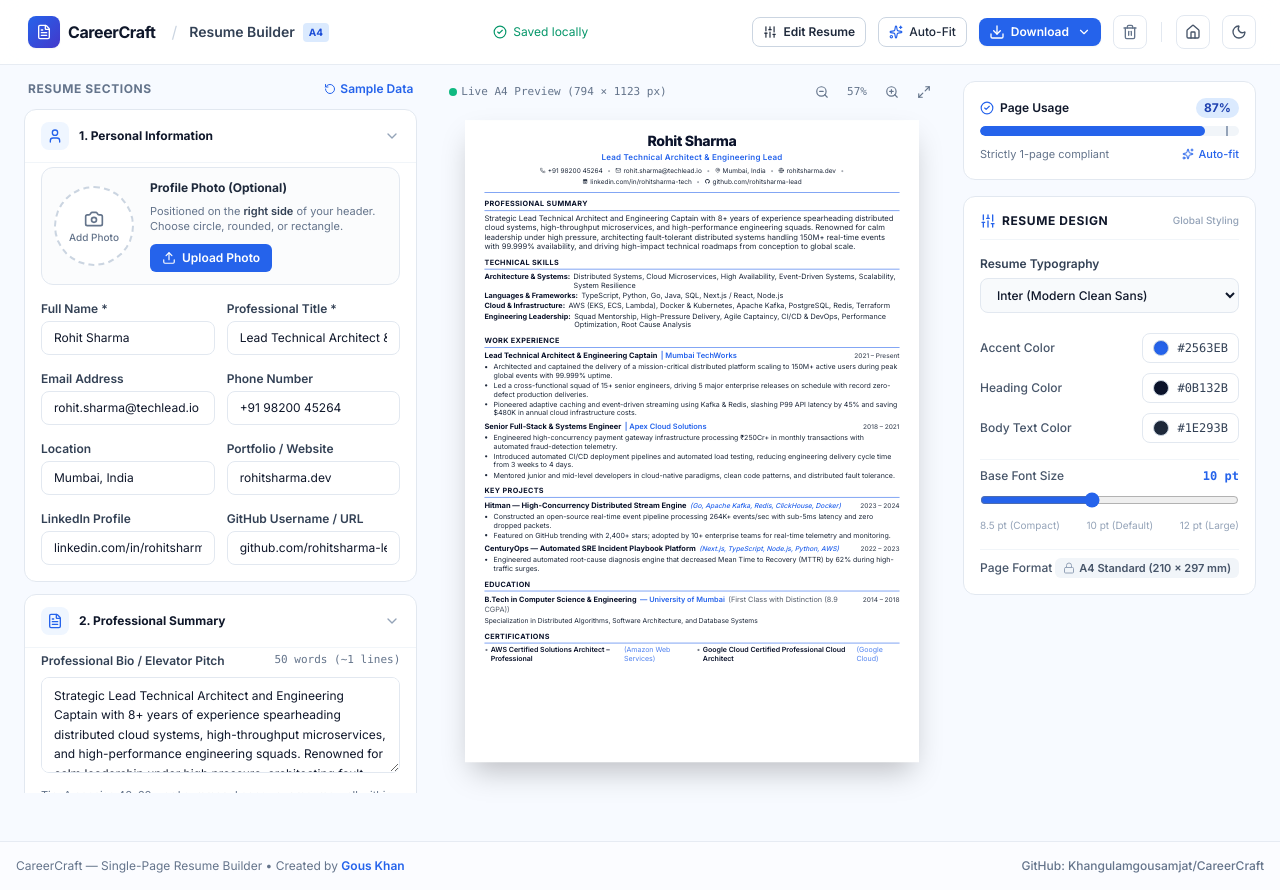
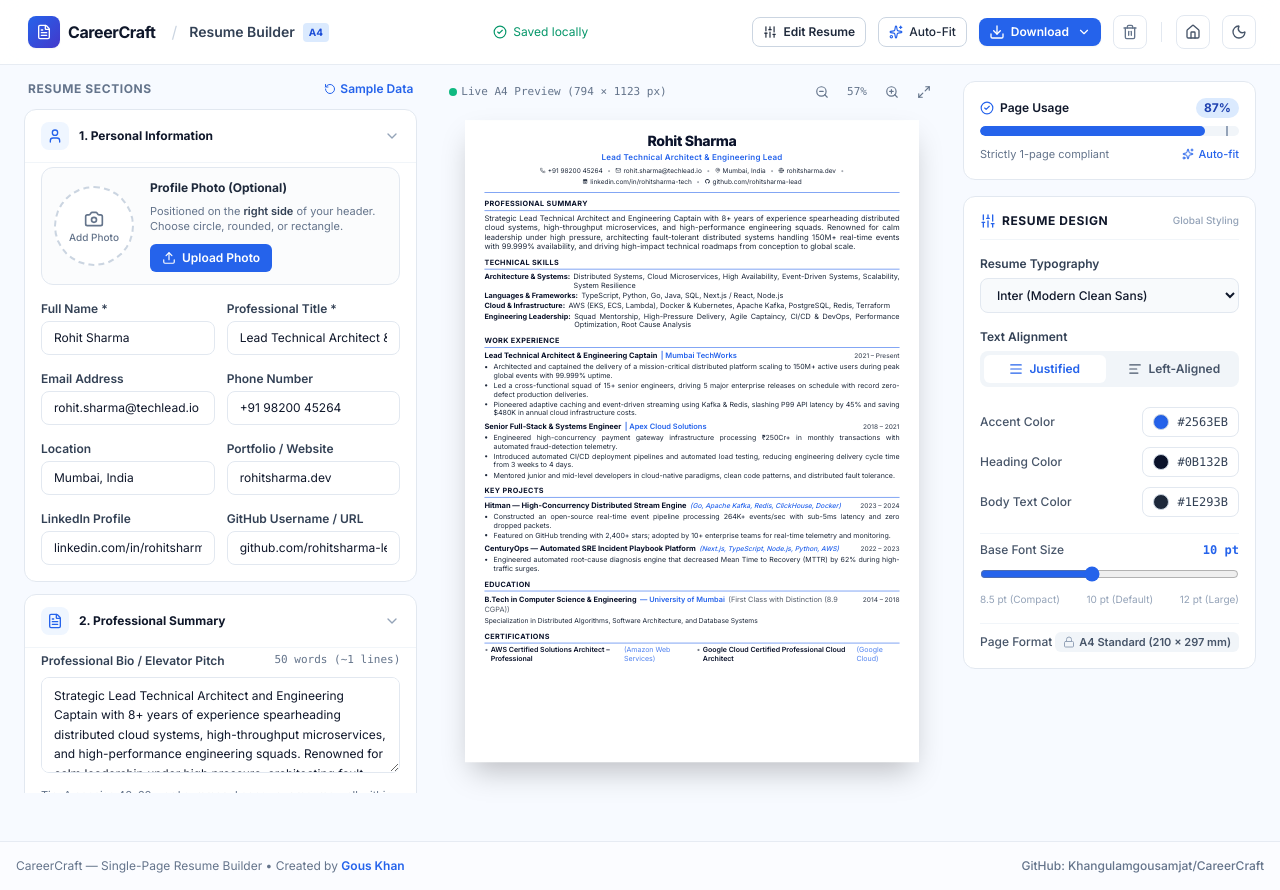
Before and after one commit to Khangulamgousamjat/CareerCraft, a Next.js app: page /builder in a window 1280 px wide. Built offline with nearby package versions, Linux system fonts and the light colour scheme.

Commit message:
feat: justify professional summary, bullets, and body text with clean typography and docx export support

```diff
--- a/src/components/builder/ResumeDesignPanel.tsx
+++ b/src/components/builder/ResumeDesignPanel.tsx
@@ -4,7 +4,7 @@ import React from "react";
 import { useResume } from "@/context/ResumeContext";
 import { ColorPicker } from "./ColorPicker";
 import { FONT_OPTIONS } from "@/utils/formatting";
-import { Sliders, Lock, Type } from "lucide-react";
+import { Sliders, Lock, Type, AlignJustify, AlignLeft } from "lucide-react";
 
 export function ResumeDesignPanel() {
   const { resume, updateFormatting } = useResume();
@@ -40,6 +40,39 @@ export function ResumeDesignPanel() {
             </option>
           ))}
         </select>
+      </div>
+
+      {/* Body Text Alignment */}
+      <div>
+        <label className="block text-xs font-semibold text-slate-700 dark:text-slate-300 mb-1.5">
+          Text Alignment
+        </label>
+        <div className="grid grid-cols-2 gap-2 p-1 bg-slate-100 dark:bg-slate-800 rounded-lg text-xs">
+          <button
+            type="button"
+            onClick={() => updateFormatting({ bodyAlignment: "justify" })}
+            className={`flex items-center justify-center gap-1.5 py-1.5 rounded-md font-semibold transition-all cursor-pointer ${
+              (formatting.bodyAlignment || "justify") === "justify"
+                ? "bg-white dark:bg-slate-900 text-blue-600 dark:text-blue-400 shadow-2xs"
+                : "text-slate-600 dark:text-slate-400 hover:text-slate-900 dark:hover:text-slate-200"
+            }`}
+          >
+            <AlignJustify className="w-3.5 h-3.5" />
+            <span>Justified</span>
+          </button>
+          <button
+            type="button"
+            onClick={() => updateFormatting({ bodyAlignment: "left" })}
+            className={`flex items-center justify-center gap-1.5 py-1.5 rounded-md font-semibold transition-all cursor-pointer ${
+              formatting.bodyAlignment === "left"
+                ? "bg-white dark:bg-slate-900 text-blue-600 dark:text-blue-400 shadow-2xs"
+                : "text-slate-600 dark:text-slate-400 hover:text-slate-900 dark:hover:text-slate-200"
+            }`}
+          >
+            <AlignLeft className="w-3.5 h-3.5" />
+            <span>Left-Aligned</span>
+          </button>
+        </div>
       </div>
 
       {/* Document Colors Grid */}
--- a/src/components/builder/ResumeRenderer/EducationBlock.tsx
+++ b/src/components/builder/ResumeRenderer/EducationBlock.tsx
@@ -85,6 +85,9 @@ export function EducationBlock({ education, formatting, onSelectField }: Educati
                     fontSize: `${(formatting.baseFontSize || 10) * 0.88}pt`,
                     lineHeight: lineSpacing,
                     color: override?.color || bodyColor,
+                    textAlign: override?.alignment || formatting.bodyAlignment || "justify",
+                    textJustify: "inter-word",
+                    textAlignLast: "left",
                   }}
                 >
                   {edu.details}
--- a/src/components/builder/ResumeRenderer/ExperienceBlock.tsx
+++ b/src/components/builder/ResumeRenderer/ExperienceBlock.tsx
@@ -86,7 +86,9 @@ export function ExperienceBlock({ experience, formatting, onSelectField }: Exper
                     fontSize: `${(formatting.baseFontSize || 10) * 0.92}pt`,
                     lineHeight: lineSpacing,
                     color: override?.color || bodyColor,
-                    textAlign: override?.alignment || "left",
+                    textAlign: override?.alignment || formatting.bodyAlignment || "justify",
+                    textJustify: "inter-word",
+                    textAlignLast: "left",
                     textDecoration: override?.underline ? "underline" : "none",
                   }}
                 >
--- a/src/components/builder/ResumeRenderer/ProjectsBlock.tsx
+++ b/src/components/builder/ResumeRenderer/ProjectsBlock.tsx
@@ -87,7 +87,9 @@ export function ProjectsBlock({ projects, formatting, onSelectField }: ProjectsB
                     fontSize: `${(formatting.baseFontSize || 10) * 0.92}pt`,
                     lineHeight: lineSpacing,
                     color: override?.color || bodyColor,
-                    textAlign: override?.alignment || "left",
+                    textAlign: override?.alignment || formatting.bodyAlignment || "justify",
+                    textJustify: "inter-word",
+                    textAlignLast: "left",
                   }}
                 >
                   {proj.bullets
--- a/src/components/builder/ResumeRenderer/SkillsBlock.tsx
+++ b/src/components/builder/ResumeRenderer/SkillsBlock.tsx
@@ -45,7 +45,8 @@ export function SkillsBlock({ skills, formatting, onSelectField }: SkillsBlockPr
               onClick={() => onSelectField?.(fieldId)}
               className="flex items-baseline gap-1.5 cursor-pointer"
               style={{
-                textAlign: override?.alignment || "left",
+                textAlign: override?.alignment || formatting.bodyAlignment || "justify",
+                textJustify: "inter-word",
               }}
             >
               <span
--- a/src/components/builder/ResumeRenderer/SummaryBlock.tsx
+++ b/src/components/builder/ResumeRenderer/SummaryBlock.tsx
@@ -37,7 +37,9 @@ export function SummaryBlock({ summary, formatting, onSelectField }: SummaryBloc
           fontWeight: override?.bold ? 700 : 400,
           fontStyle: override?.italic ? "italic" : "normal",
           textDecoration: override?.underline ? "underline" : "none",
-          textAlign: override?.alignment || "left",
+          textAlign: override?.alignment || formatting.bodyAlignment || "justify",
+          textJustify: "inter-word",
+          textAlignLast: "left",
         }}
       >
         {summary}
--- a/src/context/ResumeContext.tsx
+++ b/src/context/ResumeContext.tsx
@@ -206,6 +206,7 @@ export function ResumeProvider({ children }: { children: React.ReactNode }) {
         pageSize: "A4",
         lineSpacing: 1.25,
         sectionSpacing: 10,
+        bodyAlignment: "justify",
         textOverrides: {},
       },
     };
--- a/src/export/docx.ts
+++ b/src/export/docx.ts
@@ -79,6 +79,10 @@ export async function exportToDocx(
   // 1. Header: Profile Photo (if present)
   const hasPhoto = Boolean(personal.photo?.dataUrl);
   const textAlignment = hasPhoto ? AlignmentType.LEFT : AlignmentType.CENTER;
+  const bodyAlign =
+    (formatting.bodyAlignment || "justify") === "justify"
+      ? AlignmentType.JUSTIFIED
+      : AlignmentType.LEFT;
 
   // 1. Header: Profile Photo (if present, aligned to the right side)
   if (personal.photo?.dataUrl) {
@@ -182,6 +186,7 @@ export async function exportToDocx(
     paragraphs.push(createSectionHeading("Professional Summary"));
     paragraphs.push(
       new Paragraph({
+        alignment: bodyAlign,
         spacing: { after: 100 },
         children: [
           new TextRun({
@@ -272,6 +277,7 @@ export async function exportToDocx(
             paragraphs.push(
               new Paragraph({
                 bullet: { level: 0 },
+                alignment: bodyAlign,
                 spacing: { after: 20 },
                 children: [
                   new TextRun({
@@ -324,6 +330,7 @@ export async function exportToDocx(
             paragraphs.push(
               new Paragraph({
                 bullet: { level: 0 },
+                alignment: bodyAlign,
                 spacing: { after: 20 },
                 children: [
                   new TextRun({
@@ -375,6 +382,7 @@ export async function exportToDocx(
       if (edu.details) {
         paragraphs.push(
           new Paragraph({
+            alignment: bodyAlign,
             spacing: { after: 30 },
             children: [
               new TextRun({
--- a/src/types/resume.ts
+++ b/src/types/resume.ts
@@ -76,6 +76,7 @@ export interface ResumeFormatting {
   pageSize: "A4";
   lineSpacing?: number; // scale multiplier e.g. 1.25
   sectionSpacing?: number; // px margin bottom e.g. 12
+  bodyAlignment?: TextAlignment; // defaults to "justify"
   textOverrides?: Record<string, TextFormatOverride>;
 }
 
--- a/src/utils/storage.ts
+++ b/src/utils/storage.ts
@@ -118,6 +118,7 @@ export const DEFAULT_RESUME: Resume = {
     pageSize: "A4",
     lineSpacing: 1.25,
     sectionSpacing: 10,
+    bodyAlignment: "justify",
     textOverrides: {},
   },
 };
```
